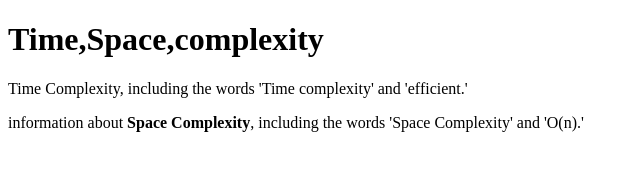
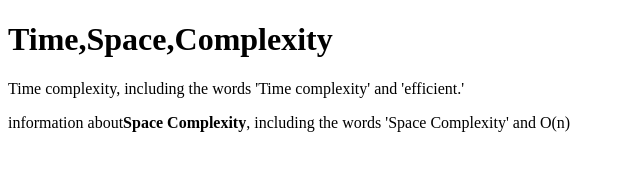
Before and after one commit to acciojob/time-and-space-complexity-Nishar-imam-ali, a website: page main.html in a window 1280 px wide. Shown: the full height of the page, 0-640 px from the left. Drawn offline with Linux system fonts and the light colour scheme.

Commit message:
created a submission

```diff
--- a/main.html
+++ b/main.html
@@ -4,13 +4,13 @@
 
 <head>
 	<link rel="stylesheet" href="styles.css">
-	<title>Time and space complexity</title>
+
 </head>
 
 <body>
-	<h1>Time,Space,complexity</h1>
-	<p>Time Complexity, including the words 'Time complexity' and 'efficient.'</p>
-	<p> information about<b> Space Complexity</b>, including the words 'Space Complexity' and 'O(n).'</p>
+	<h1>Time,Space,Complexity</h1>
+	<p>Time complexity, including the words 'Time complexity' and 'efficient.'</p>
+	<p> information about<b>Space Complexity</b>, including the words 'Space Complexity' and O(n)</p>
 	<!-- the entire body must be written by student -->
     <script type="text/javascript" src="./script.js">
 </script>
```
